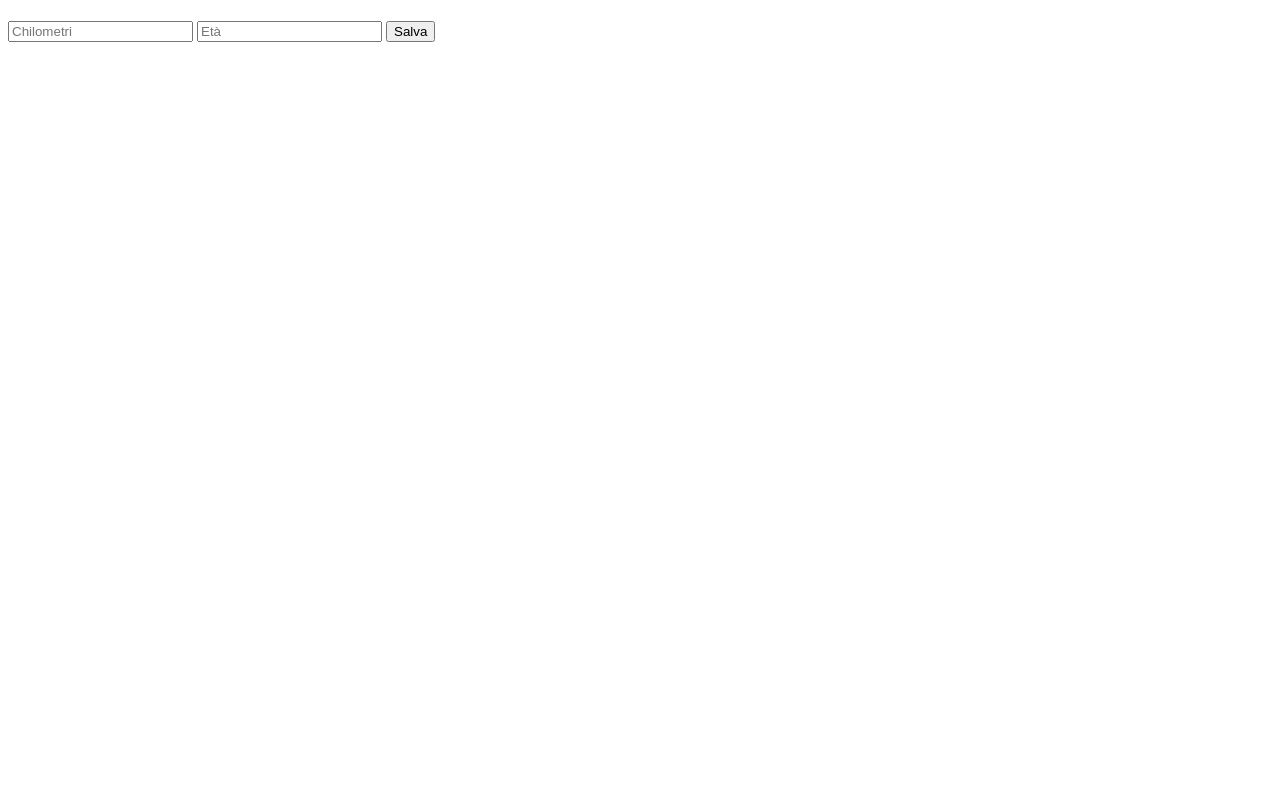
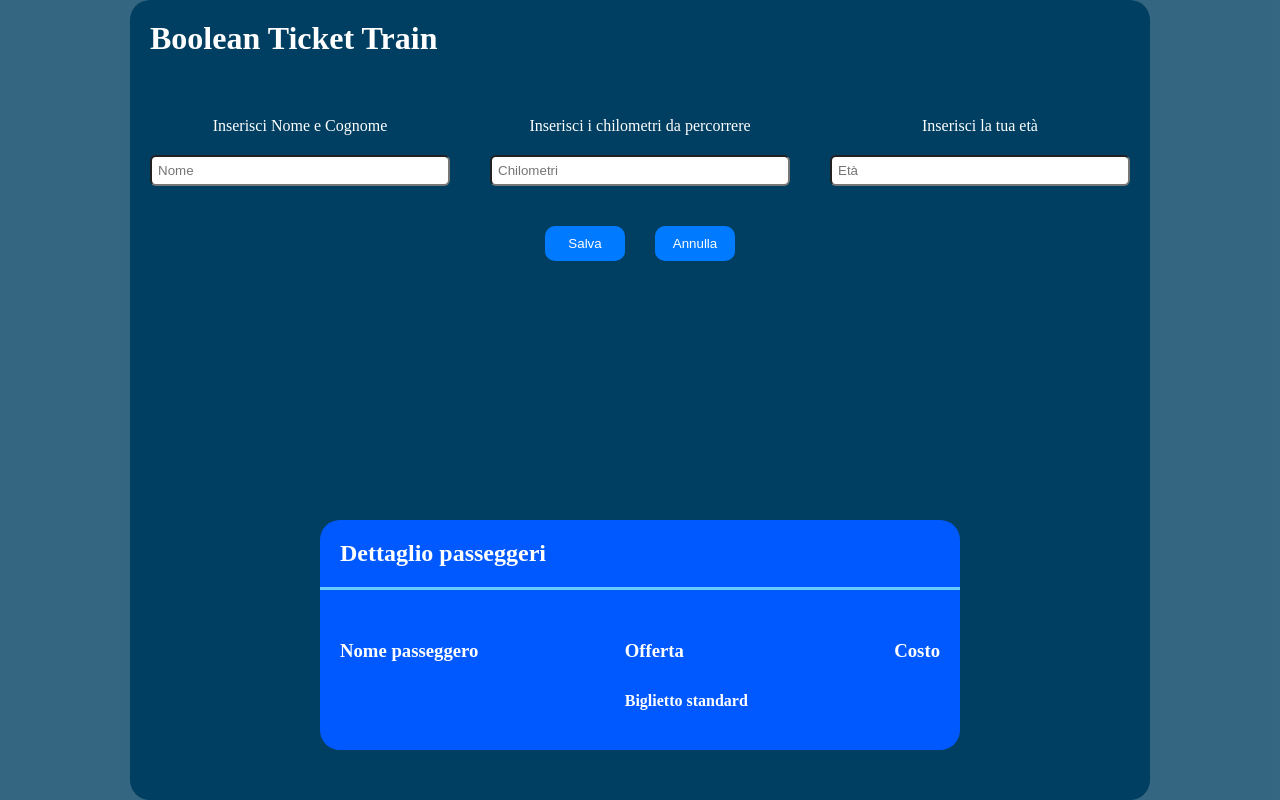
Before and after one commit to Pastafredda/js-biglietto-treno-form, a plain HTML site: page index.html in a window 1280 px wide. Drawn offline with Linux system fonts and the light colour scheme.

Commit message:
inizio milestone 2

```diff
--- a/index.html
+++ b/index.html
@@ -4,18 +4,62 @@
     <meta charset="UTF-8">
     <meta http-equiv="X-UA-Compatible" content="IE=edge">
     <meta name="viewport" content="width=device-width, initial-scale=1.0">
+    <link rel="stylesheet" href="style.css">
     <title>Document</title>
 </head>
 <body>
 
 
-    <h1 id="costo"></h1>
+    <main>
+        <div class="container">
+            <div class="ticket">
+                <h1>Boolean Ticket Train</h1>
+                <form class="train-ticket" action="">
+                    <div class="col">
+                        <label for="fname">Inserisci Nome e Cognome</label>
+                        <input type="text" name="nome" id="nome" placeholder="Nome">
+                    </div>
+                    <div class="col">
+                        <label for="fchilometri">Inserisci i chilometri da percorrere</label>
+                        <input type="text" name="chilometri" id="chilometri" placeholder="Chilometri">
+                    </div>
+                    <div class="col">
+                        <label for="feta">Inserisci la tua età</label>
+                        <input type="text" name="userEta" id="userEta" placeholder="Età">
+                    </div>
 
-    <form action="">
-        <input type="text" name="chilometri" id="chilometri" placeholder="Chilometri">
-        <input type="text" name="userEta" id="userEta" placeholder="Età">
-        <button id="salva" type="button">Salva</button>
-    </form>
+                </form>
+
+                <form class="button" action="">
+                    <button id="salva" type="button">Salva</button>
+                    <button id="annulla" type="button">Annulla</button>
+                </form>
+            </div>
+            <div class="after-ticket">
+                <h2>Dettaglio passeggeri</h2>
+                <div class="dettagli">
+                    <div class="after-name">
+                        <h3>Nome passeggero</h3>
+                        <h4 id="name-after"></h4>
+                    </div>
+                    <div class="offerta">
+                        <h3>Offerta</h3>
+                        <h4>Biglietto standard</h4>
+                    </div>
+                    <div class="costo-ticket">
+                        <h3>Costo</h3>
+                        <h4 id="costo"></h4>
+                    </div>
+                </div>
+            </div>
+
+        </div>
+
+
+    </main>
+
+
+
 
     <script type="text/javascript" src="script.js"></script>
 </body>
--- a/script.js
+++ b/script.js
@@ -2,20 +2,23 @@
 let prezzoBiglietto, sconto, prezzoFinale;
 const cifra= "€";
 
-const salva= document.getElementById("salva");
-
-// Chiediamo quanti chilometri deve percorrere
-
-
 salva.addEventListener("click",calcola)
 
 function calcola(){
+
+    // Chiediamo il nome
+    const name= document.getElementById("nome").value;
+    console.log(name);
+
+    // Chiediamo quanti chilometri deve percorrere
     const chilometri= parseInt(document.getElementById("chilometri").value);
     console.log(chilometri);
 
-// Chiediamo l'età
+    // Chiediamo l'età
     const userEta = document.getElementById("userEta").value;
     console.log(userEta);
+
+    const salva= document.getElementById("salva");
 
 
     if (userEta <= 18) {
@@ -39,10 +42,10 @@ function calcola(){
     // Sconto
     bigliettoSconto = prezzoBiglietto * sconto / 100  ;
     console.log(bigliettoSconto);
-
     prezzoFinale = prezzoBiglietto - bigliettoSconto ;
     console.log(prezzoFinale);
 
-
+    // Output
     document.getElementById("costo").innerHTML= prezzoFinale.toFixed(2) + cifra;
+    document.getElementById("name-after").innerHTML= name;
 }
--- /dev/null
+++ b/style.css
@@ -0,0 +1,104 @@
+*{
+    padding: 0;
+    margin: 0;
+    box-sizing: border-box;
+}
+
+main{
+    background-color: rgba(0, 63, 97, 0.793);
+}
+
+.container{
+    height: 100vh;
+    display: flex;
+    justify-content: center;
+}
+
+.ticket{
+    background-color: rgb(0, 63, 97);
+    border-radius: 20px;
+}
+
+.ticket h1{
+    padding: 20px;
+    margin-bottom: 20px;
+    color: white;
+}
+
+.train-ticket{
+    display: flex;
+    justify-content: space-around;
+}
+
+.button{
+    display: flex;
+    justify-content: center;
+    gap: 30px;
+    margin: 20px 0;
+}
+
+.button button{
+    padding: 10px;
+    background-color: rgb(0, 123, 255);
+    color: white;
+    border: none;
+    border-radius: 10px;
+    width: 80px;
+}
+
+.button button:hover{
+    cursor: pointer;
+}
+
+.col{
+    display: flex;
+    flex-direction: column;
+    margin: 20px;
+    color: white;
+    width: 300px;
+}
+
+.col label{
+    font-size: 16px;
+    margin-bottom: 20px;
+    text-align: center;
+}
+
+.col input{
+    border-radius: 6px;
+    outline-style: none;
+    padding: 6px;
+
+}
+
+/* after ticket */
+
+.after-ticket{
+
+    position: absolute;
+    bottom: 50px;
+    width: 50%;
+    background-color: rgb(0, 89, 255);
+    border-radius: 20px;
+}
+
+.after-ticket h2{
+    padding: 20px;
+    color: white;
+    border-bottom: 3px solid rgb(106, 203, 255);
+}
+
+.dettagli{
+    display: flex;
+    justify-content: space-between;
+    padding: 20px;
+    color: white;
+}
+
+.dettagli h3{
+    margin: 30px 0;
+}
+
+.dettagli h4{
+    margin-bottom: 20px;
+}
```
